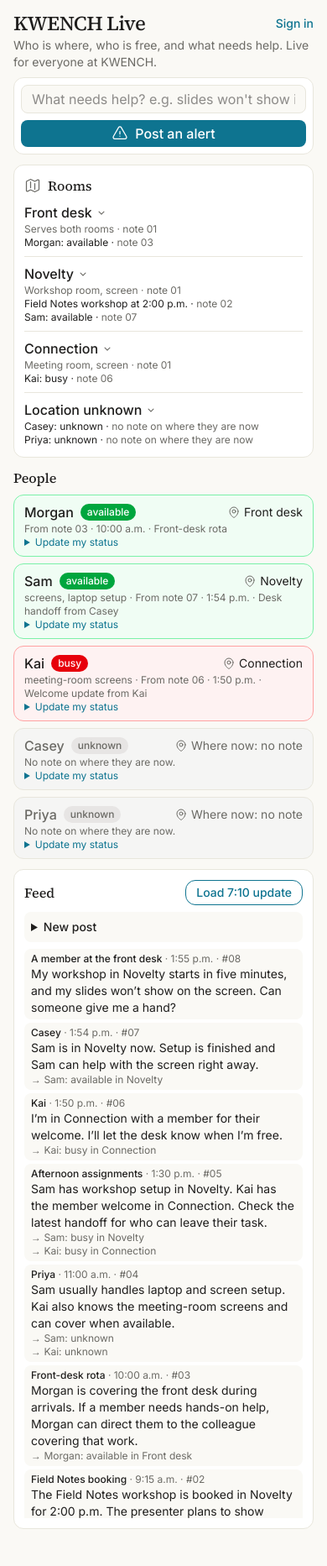
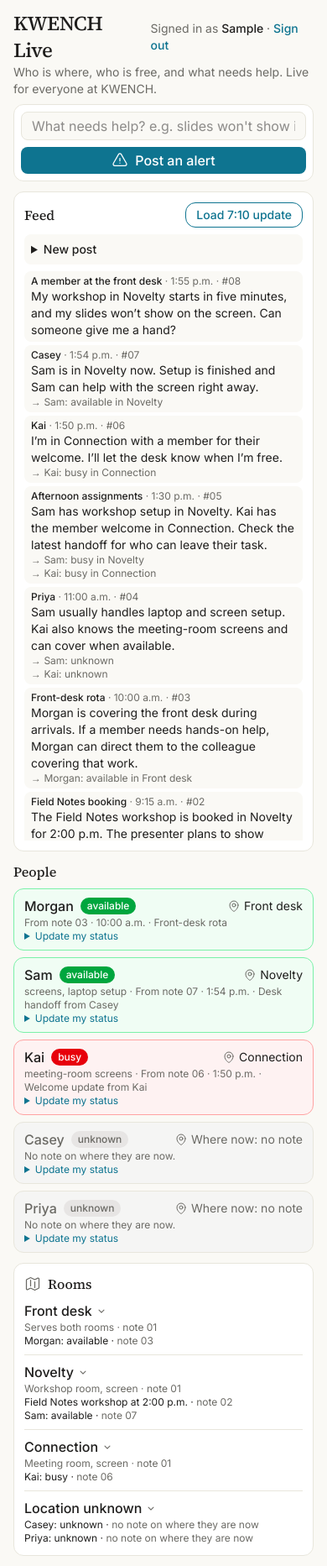
Before and after one commit to mw-public-build/ai-build-night002, a FastAPI app: template app/templates/index.html in a window 390 px wide. Shown: the whole page at 84% size. Before the commit the page ends 1821 px from the top, so only its background shows below. Run offline with FastAPI, Linux system fonts and the light colour scheme; the template is opened without the code that fills it: most values are stand-ins (such as "Sample title", 1, 10 or a date in 2020); data that the repository does not hold is empty.

Commit message:
Three-column layout and me-on-top sign-in
People, Feed (widest) and Rooms on wide screens; People and Rooms with the
Feed below on medium; Feed, People, Rooms on a phone. The demo sign-in sets
a cookie, pins that person's card on top with a 'you' marker, and Sign out
clears it.

Co-Authored-By: Claude Opus 5.5 <noreply@anthropic.com>

```diff
--- a/app/main.py
+++ b/app/main.py
@@ -3,7 +3,7 @@
 from dataclasses import dataclass
 from datetime import datetime
 from pathlib import Path
-from urllib.parse import parse_qs
+from urllib.parse import parse_qs, quote, unquote
 
 from fastapi import FastAPI, Request
 from fastapi.responses import HTMLResponse, RedirectResponse
@@ -14,6 +14,7 @@ from app.board import (
     Board,
     Fact,
     Note,
+    PersonStatus,
     RoomStatus,
     build_map,
     load_board,
@@ -38,10 +39,26 @@ def current_board() -> Board:
     return board
 
 
-def board_context(board: Board) -> dict:
+SIGNED_IN_COOKIE = "kwench_name"
+
+
+def signed_in_name(request: Request) -> str | None:
+    """The name from the demo sign-in cookie, if any."""
+    raw = request.cookies.get(SIGNED_IN_COOKIE)
+    return unquote(raw) if raw else None
+
+
+def pin_first(people: list[PersonStatus], name: str | None) -> list[PersonStatus]:
+    """Move the signed-in person's card to the top; the rest keep their order."""
+    pinned = [person for person in people if person.name == name]
+    return pinned + [person for person in people if person.name != name]
+
+
+def board_context(board: Board, me: str | None = None) -> dict:
     statuses = work_out_statuses(board)
     return {
-        "people": sort_statuses(statuses),
+        "me": me,
+        "people": pin_first(sort_statuses(statuses), me),
         "places": build_map(board, statuses),
         "latest_note": max(board.notes, key=lambda note: note.number),
         "notes": sorted(board.notes, key=lambda note: note.number, reverse=True),
@@ -56,7 +73,8 @@ def health() -> dict[str, str]:
 
 @app.get("/", response_class=HTMLResponse)
 def index(request: Request) -> HTMLResponse:
-    return templates.TemplateResponse(request, "index.html", board_context(current_board()))
+    context = board_context(current_board(), signed_in_name(request))
+    return templates.TemplateResponse(request, "index.html", context)
 
 
 async def read_form(request: Request) -> dict[str, str]:
@@ -113,7 +131,17 @@ async def join(request: Request) -> RedirectResponse:
         fact = Fact(person=name, status="available", room=room, skills=skills)
         text = f"{name} joined, in {room or 'the building'}, available"
         log_note(current_board(), f"{name} joined", text, [fact], author=name)
-    return RedirectResponse("/", status_code=303)
+    response = RedirectResponse("/", status_code=303)
+    if name:
+        response.set_cookie(SIGNED_IN_COOKIE, quote(name), samesite="lax")
+    return response
+
+
+@app.get("/signout")
+def sign_out() -> RedirectResponse:
+    response = RedirectResponse("/", status_code=303)
+    response.delete_cookie(SIGNED_IN_COOKIE)
+    return response
 
 
 @app.get("/preview", response_class=HTMLResponse)
@@ -123,7 +151,7 @@ def preview(request: Request) -> HTMLResponse:
 
 @app.get("/fragments/board", response_class=HTMLResponse)
 def board_fragment(request: Request) -> HTMLResponse:
-    context = board_context(current_board())
+    context = board_context(current_board(), signed_in_name(request))
     return templates.TemplateResponse(request, "partials/board.html", context)
 
 
--- a/app/templates/base.html
+++ b/app/templates/base.html
@@ -4,7 +4,7 @@
     <meta charset="utf-8">
     <meta name="viewport" content="width=device-width, initial-scale=1">
     <title>{% block title %}KWENCH Live{% endblock %}</title>
-    <link rel="stylesheet" href="{{ url_for('static', path='css/app.css') }}?v=2">
+    <link rel="stylesheet" href="{{ url_for('static', path='css/app.css') }}?v=3">
     <script src="{{ url_for('static', path='js/htmx-2.0.11.min.js') }}" defer></script>
   </head>
   <body class="min-h-screen bg-canvas font-sans text-ink antialiased">
--- a/app/templates/index.html
+++ b/app/templates/index.html
@@ -5,7 +5,11 @@
 {% block content %}
 <div class="flex items-center justify-between gap-3">
   <h1 class="font-serif text-2xl font-medium tracking-tight">KWENCH Live</h1>
+  {% if me %}
+  <p class="text-sm text-muted">Signed in as <span class="font-medium text-ink">{{ me }}</span> · <a href="/signout" class="font-medium text-accent hover:text-accent-strong">Sign out</a></p>
+  {% else %}
   <a href="/join" class="text-sm font-medium text-accent hover:text-accent-strong">Sign in</a>
+  {% endif %}
 </div>
 <p class="text-sm text-muted">Who is where, who is free, and what needs help. Live for everyone at KWENCH.</p>
 
@@ -34,13 +38,13 @@
   {% include "partials/needs.html" %}
 </section>
 
-<div class="mt-3 grid gap-3 md:grid-cols-2 xl:grid-cols-3">
+<div class="mt-3 grid gap-3 md:grid-cols-2 xl:grid-cols-[1fr_1.6fr_1fr]">
   <div id="board" class="contents"
     hx-get="/fragments/board" hx-trigger="every 3s, notes-changed from:body">
     {% include "partials/board.html" %}
   </div>
 
-  <section id="notes" class="rounded-xl border border-line bg-surface p-3">
+  <section id="notes" data-column="feed" class="order-1 rounded-xl border border-line bg-surface p-3 md:order-3 md:col-span-2 xl:order-2 xl:col-span-1">
     <div class="flex items-center justify-between gap-3">
       <h2 class="font-serif text-base font-medium">Feed</h2>
       <button class="rounded-xl border border-accent px-3 py-1 text-sm font-medium text-accent hover:bg-accent-soft"
--- a/app/templates/partials/board.html
+++ b/app/templates/partials/board.html
@@ -1,4 +1,6 @@
+{# Grid items for the page's three columns. Order: phone Feed, People, Rooms;
+   medium People and Rooms, then Feed full width; wide People, Feed, Rooms. #}
 <div class="contents">
-  <div>{% include "partials/map.html" %}</div>
-  <div>{% include "partials/cards.html" %}</div>
+  <div data-column="people" class="order-2 md:order-1 xl:order-1">{% include "partials/cards.html" %}</div>
+  <div data-column="rooms" class="order-3 md:order-2 xl:order-3">{% include "partials/map.html" %}</div>
 </div>
--- a/app/templates/partials/cards.html
+++ b/app/templates/partials/cards.html
@@ -15,6 +15,7 @@
   <li class="rounded-xl border px-3 py-2 {{ card_classes[person.status] }}" data-person="{{ person.name }}" data-status="{{ person.status }}">
     <div class="flex items-center gap-2">
       <span class="font-medium">{{ person.name }}</span>
+      {% if me and person.name == me %}<span class="rounded-full bg-accent-soft px-2 py-0.5 text-xs font-medium text-accent-strong" data-you>you</span>{% endif %}
       <span class="rounded-full px-2 py-0.5 text-xs font-medium {{ badge_classes[person.status] }}">{{ person.status }}</span>
       <span class="ml-auto flex items-center gap-1 text-sm">
         {# Heroicons: map-pin, outline, 24px #}
```
Also changed, not shown: tests/test_app.py (+37 -0 lines), app/static/css/app.css.
